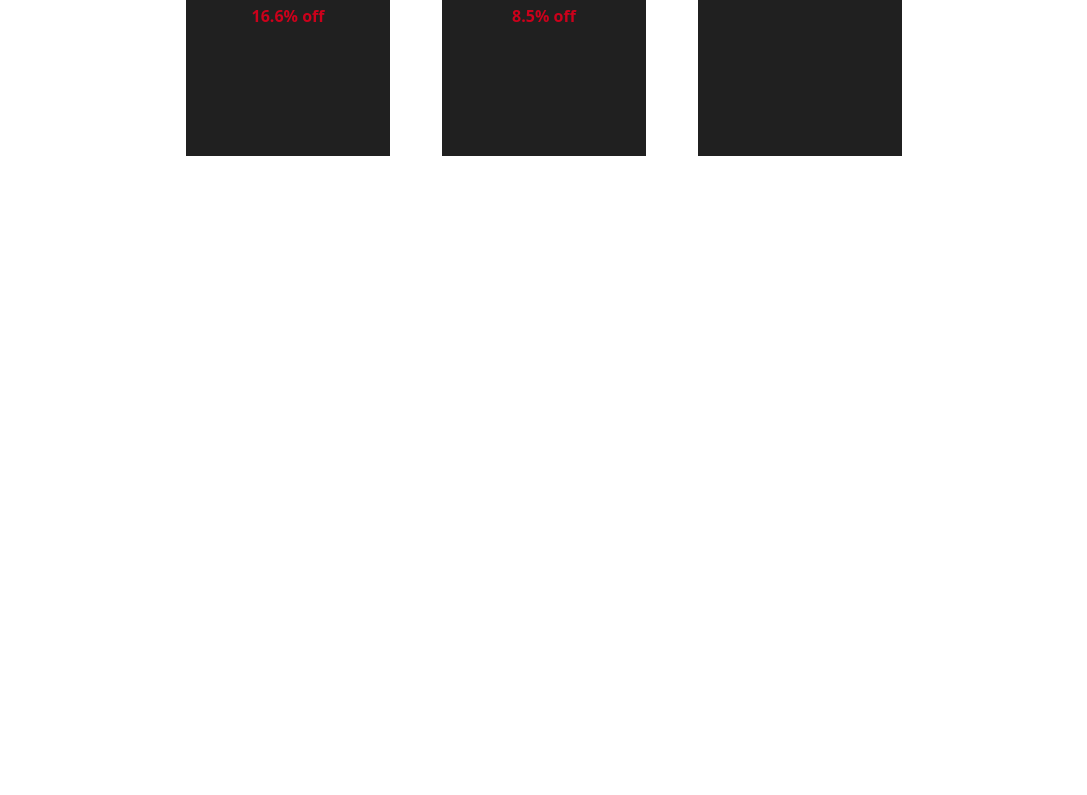
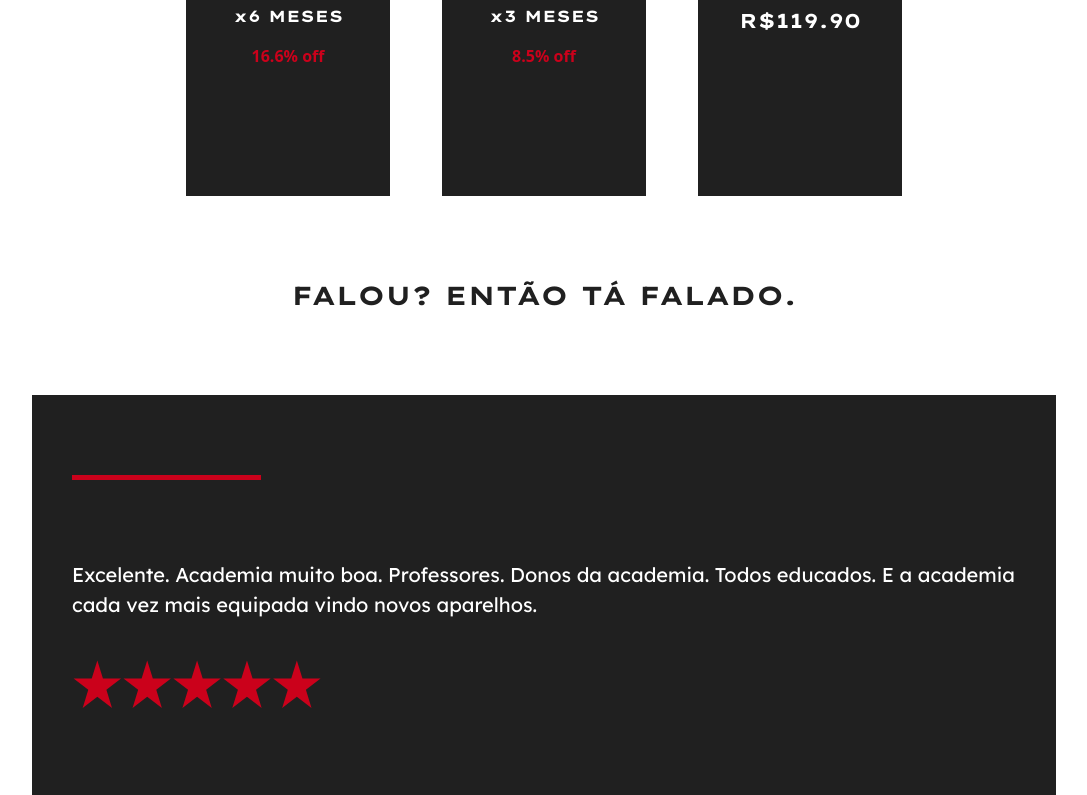
Before and after one commit to LucasSuota/strong_muscle_gym, a Next.js app: page / in a window 1280 px wide. Shown: the part 5038-5833 px from the top of the page, without its empty margins (96-1183 px from the left). Before the commit the page ends 5194 px from the top, so only its background shows below. Built offline with nearby package versions, Linux system fonts and the light colour scheme.

Commit message:
feat: ratings done

```diff
--- a/app/page.tsx
+++ b/app/page.tsx
@@ -2,6 +2,7 @@ import Header from "@/components/header/Header";
 import Hero from "@/components/hero/Hero";
 import OurApp from "@/components/ourapp/OurApp";
 import PricesArea from "@/components/pricesarea/PricesArea";
+import Ratings from "@/components/ratings/Ratings";
 import SecondHero from "@/components/secondHero/SecondHero";
 import WhoAreWe from "@/components/whoarewe/WhoAreWe";
 import YouHave from "@/components/youhave/YouHave";
@@ -16,6 +17,7 @@ const Home = () => {
       <YouHave />
       <OurApp />
       <PricesArea />
+      <Ratings />
     </>
   );
 };
--- a/components/pricesarea/components/PricesTitle.tsx
+++ b/components/pricesarea/components/PricesTitle.tsx
@@ -2,7 +2,7 @@ import React from "react";
 
 const PricesTitle = () => {
   return (
-    <h3 className="sm:text-titles text-smtitles text-black_primary font-lexend font-bold pb-10">
+    <h3 className="sm:text-titles text-smtitles text-black_primary font-lexendtera font-bold pb-20">
       PLANOS E VALORES
     </h3>
   );
--- /dev/null
+++ b/components/ratings/Ratings.tsx
@@ -0,0 +1,13 @@
+import RatingsTitle from "./components/RatingsTitle";
+import SwiperRating from "./components/SwiperRating";
+
+const Ratings = () => {
+  return (
+    <article className="w-full mx-auto flex flex-col items-center justify-center">
+      <RatingsTitle />
+      <SwiperRating />
+    </article>
+  );
+};
+
+export default Ratings;
--- /dev/null
+++ b/components/ratings/components/RatingsTitle.tsx
@@ -0,0 +1,11 @@
+import React from "react";
+
+const RatingsTitle = () => {
+  return (
+    <h3 className="font-lexendtera text-black_primary sm:text-titles text-smtitles font-bold p-20">
+      FALOU? ENTÃO TÁ FALADO.
+    </h3>
+  );
+};
+
+export default RatingsTitle;
--- /dev/null
+++ b/components/ratings/components/SwiperRating.tsx
@@ -0,0 +1,45 @@
+"use client";
+
+import { Swiper, SwiperSlide } from "swiper/react";
+import "swiper/css";
+import Image from "next/image";
+import { Autoplay } from "swiper/modules";
+import { ratingList } from "@/constants";
+
+const SwiperRating = () => {
+  return (
+    <>
+      <Swiper
+        slidesPerView={1}
+        spaceBetween={30}
+        autoplay={{
+          delay: 2500,
+          disableOnInteraction: true,
+        }}
+        modules={[Autoplay]}
+        className="sm:hidden sm:w-4/5 w-4/5 h-[400px] p-10 flex flex-col items-center justify-between"
+      >
+        {ratingList.map((rating, index) => (
+          <SwiperSlide
+            key={index}
+            className="w-1/5 flex flex-col items-center justify-between p-10 bg-black_primary"
+          >
+            <div className="w-1/5 h-[5px] bg-red_primary mb-20 mt-10" />
+            <p className="text-white font-lexend text-subtitles">
+              {rating.text}
+            </p>
+            <Image
+              className="mt-10"
+              src={"/svgs/stars.svg"}
+              width={250}
+              height={250}
+              alt="5 estrelas"
+            />
+          </SwiperSlide>
+        ))}
+      </Swiper>
+    </>
+  );
+};
+
+export default SwiperRating;
--- a/constants/index.ts
+++ b/constants/index.ts
@@ -28,3 +28,12 @@ export const planPrice = [
   { title: "Trimestral", installments: 3, price: "109.90", off: 8.5 },
   { title: "Mensal", price: "119.90" },
 ];
+
+export const ratingList = [
+  {
+    text: "Academia está ficando cada vez melhor, muitas maquinas e equipamentos novos desde que trocou a gestão. E disseram que ainda tem muito mais pra chegar!",
+  },
+  {
+    text: "Excelente. Academia muito boa. Professores. Donos da academia. Todos educados. E a academia cada vez mais equipada vindo novos aparelhos.",
+  },
+];
```
Also changed, not shown: public/svgs/stars.svg (added).
